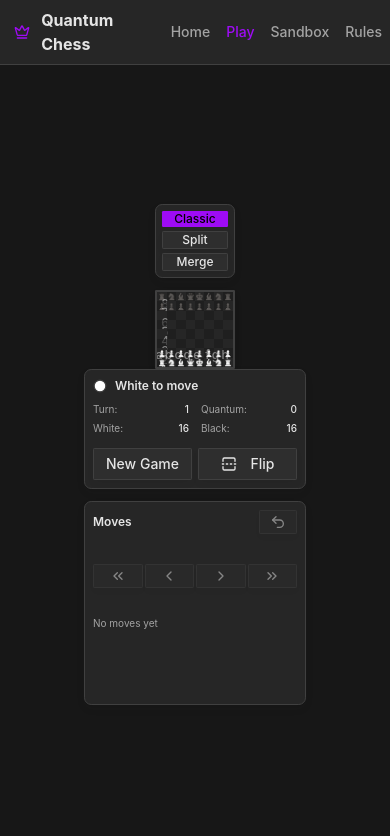
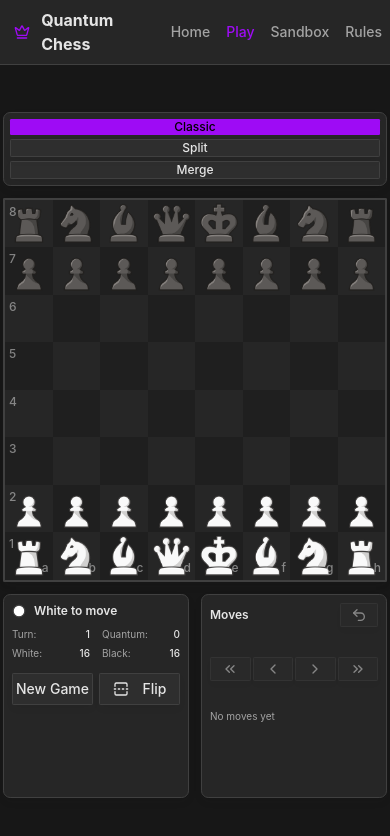
Before and after one commit to SrihasRC/quantum-chess, a Next.js app: page /local in a window 390 px wide. Shown: the top 836 px of the page. Built offline with nearby package versions, Linux system fonts and the light colour scheme.

Commit message:
fix: local page responsiveness

```diff
--- a/app/local/page.tsx
+++ b/app/local/page.tsx
@@ -44,11 +44,11 @@ export default function LocalGame() {
           </>
         }
       >
-        <div className="flex w-full flex-col items-center justify-center gap-3 sm:gap-4 md:w-2xl md:flex-row md:gap-6 lg:gap-8">
+        <div className="flex w-full flex-col items-center justify-center gap-3 sm:gap-4 md:flex-row md:gap-6 lg:gap-8">
           <div className="w-full shrink-0 md:w-auto">
             <MoveModSelector mode={moveMode} onModeChange={setMoveMode} />
           </div>
-          <div className="w-full flex-1">
+          <div className="w-auto">
             <Chessboard mode={moveMode} flipped={flipped} />
           </div>
         </div>
--- a/components/board/Chessboard.tsx
+++ b/components/board/Chessboard.tsx
@@ -463,7 +463,7 @@ export function Chessboard({ mode, flipped = false }: ChessboardProps) {
 
   return (
     <>
-      <div className="w-full max-w-xl">
+      <div className="w-sm md:w-xl">
         <div className="aspect-square w-full overflow-hidden rounded-md border-2 shadow-lg sm:rounded-lg sm:border-4 sm:shadow-xl">
           <div className="grid h-full w-full grid-cols-8 grid-rows-8">
             {renderSquares()}
--- a/components/game/PlayerInfo.tsx
+++ b/components/game/PlayerInfo.tsx
@@ -3,7 +3,6 @@
 import { ReactNode } from 'react';
 import { useGameStore } from '@/lib/store/gameStore';
 import { Card } from '@/components/ui/card';
-import { Badge } from '@/components/ui/badge';
 import { Circle } from 'lucide-react';
 
 interface PlayerInfoProps {
--- a/components/layout/GameContainer.tsx
+++ b/components/layout/GameContainer.tsx
@@ -15,17 +15,19 @@ export function GameContainer({ children, gameControls }: GameContainerProps) {
     <div className="flex h-screen flex-col overflow-hidden">
       <Header />
 
-      <main className="flex-1 overflow-y-auto px-3 py-3 justify-center items-center sm:px-4 sm:py-4 lg:px-6 lg:py-6">
-        <div className="h-full flex flex-col lg:flex-row justify-center items-center lg:gap-6">
+      <main className="flex-1 flex overflow-y-auto items-center justify-center px-3 py-3 sm:px-4 sm:py-4 lg:px-6 lg:py-6">
+        <div className="w-full flex flex-col lg:flex-row items-center justify-center gap-3 lg:gap-6">
           {/* Main Game Area */}
-          <div className="flex items-center justify-center">
+          <div className="flex items-center justify-center w-auto">
             {children}
           </div>
 
           {/* Side Panel - horizontal on mobile, vertical on desktop */}
-          <aside className="grid grid-cols-1 gap-3 sm:grid-cols-1 lg:grid-cols-1 lg:space-y-0">
+          <aside className="grid grid-cols-2 gap-3 lg:grid-cols-1 w-sm lg:w-87.5">
             <PlayerInfo gameControls={gameControls} />
-            <MoveHistory />
+            <div className="sm:col-span-2 lg:col-span-1">
+              <MoveHistory />
+            </div>
           </aside>
         </div>
       </main>
```
